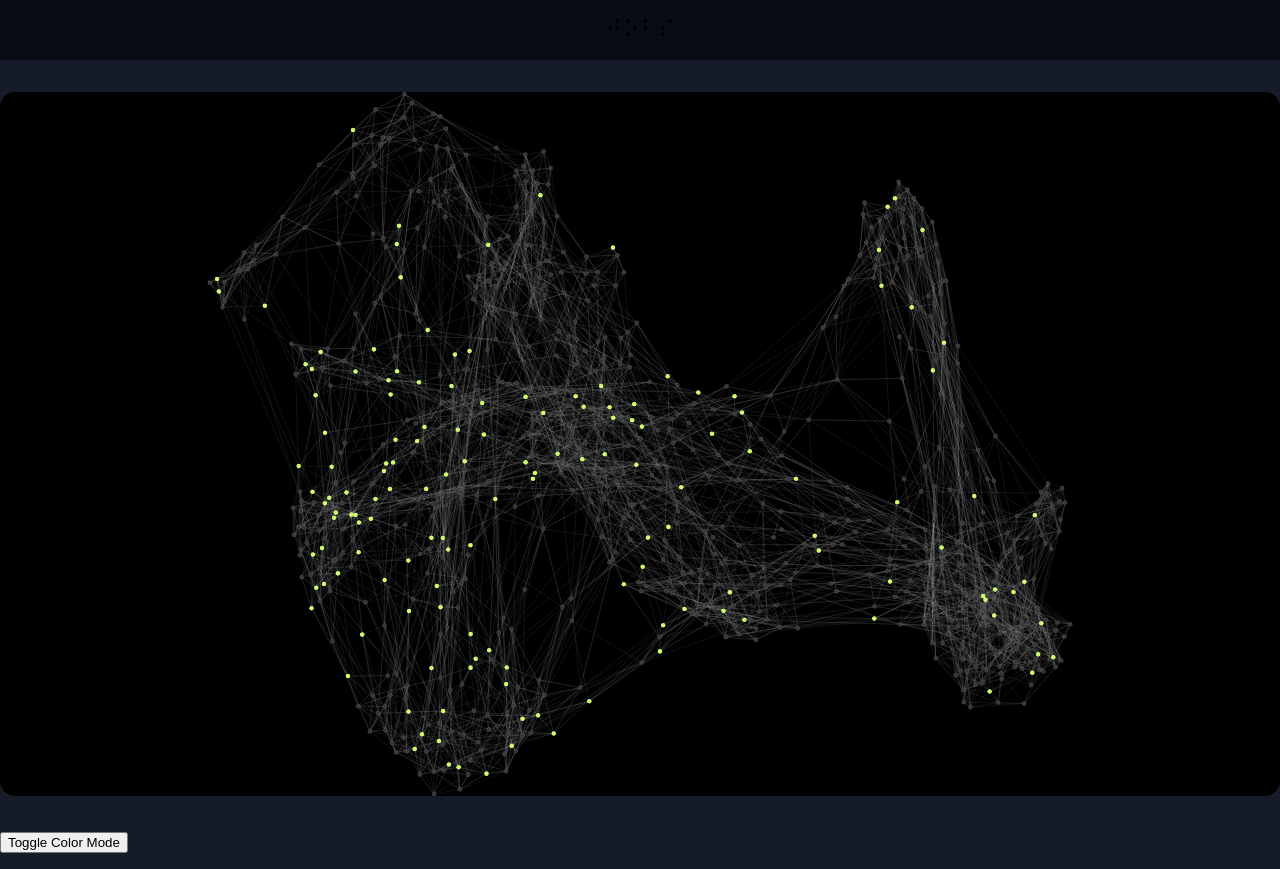
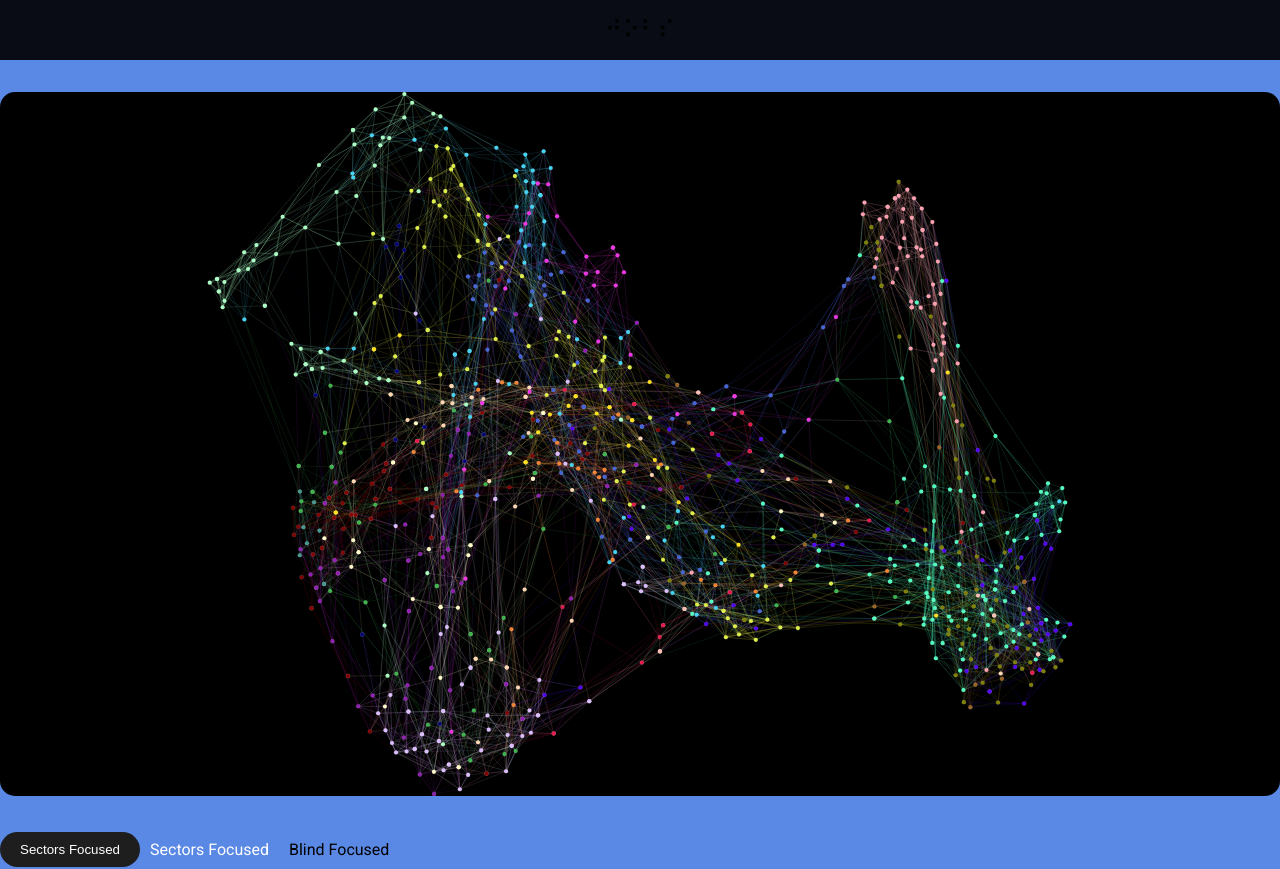
Before and after one commit to joachimasare/Data-Visualization-for-Inclusive-Occupation---Visually-Impaired-Employment, a Flask app: page / in a window 1280 px wide. Run offline with Flask 3, Linux system fonts and the light colour scheme.

Commit message:
Working switching color modes
Changed button for color modes toggling but it shows three options instead of 2. I think the DOM is repeating something

```diff
--- a/static/css/styles.css
+++ b/static/css/styles.css
@@ -1,6 +1,6 @@
 body {
     font-family: 'Roboto', sans-serif;
-    background-color: #161B29;
+    background-color: #5988e5;
     margin: 0;
     padding: 0;
 }
@@ -20,8 +20,31 @@ body {
     border-color: transparent white transparent transparent; /* Makes the arrow point leftwards with a black color */
 }
 
+.toggle-container {
+    display: flex;
+    align-items: center;
+}
 
+.toggle-button {
+    background-color: #1E1E1E;
+    color: #FFFFFF;
+    border-radius: 20px;
+    padding: 10px 20px;
+    cursor: pointer;
+    border: none;
+    outline: none;
+    transition: background-color 0.3s ease;
+}
 
+.toggle-options span {
+    margin: 0 10px;
+    cursor: pointer;
+    transition: color 0.3s ease;
+}
+
+.toggle-options .active {
+    color: #FFFFFF; /* Active Color */
+}
 
 
 
--- a/static/js/app.js
+++ b/static/js/app.js
@@ -1,6 +1,6 @@
 let node;
 let link;
-let colorMode = false;
+let colorMode = true;
 
 let tooltip = d3.select("body")
     .append("div")
@@ -39,6 +39,53 @@ const colorMapping = {
     "Transportation and Material Moving": "#5200ff"
 };
 
+const toggleContainer = d3.select("body").append("div")
+    .attr("class", "toggle-container");
+
+const toggleButton = toggleContainer.append("button")
+    .attr("class", "toggle-button")
+    .attr("id", "toggleBtn")
+    .text("Sectors Focused")
+    .on("click", function() {
+        toggleModes();
+    });
+
+const toggleOptions = toggleContainer.append("div")
+    .attr("class", "toggle-options");
+
+toggleOptions.append("span")
+    .attr("id", "sectorsFocus")
+    .attr("class", "active")
+    .text("Sectors Focused")
+    .on("click", function() {
+        setMode(true);
+    });
+
+toggleOptions.append("span")
+    .attr("id", "blindFocus")
+    .text("Blind Focused")
+    .on("click", function() {
+        setMode(false);
+    });
+
+
+function toggleModes() {
+    setMode(!colorMode);
+}
+
+function setMode(isSectorFocused) {
+    colorMode = isSectorFocused;
+    if (colorMode) {
+        d3.select("#sectorsFocus").attr("class", "active");
+        d3.select("#blindFocus").attr("class", "");
+        d3.select("#toggleBtn").text("Sectors Focused");
+    } else {
+        d3.select("#sectorsFocus").attr("class", "");
+        d3.select("#blindFocus").attr("class", "active");
+        d3.select("#toggleBtn").text("Blind Focused");
+    }
+    updateColors();
+}
 
 function updateColors() {
     if (colorMode) {
@@ -49,6 +96,8 @@ function updateColors() {
         link.attr("stroke", "#989898");
     }
 }
+
+
 
 
 const svg = d3.select("#graph")
@@ -132,13 +181,13 @@ function fitGraphToContainer() {
        .call(zoom.transform, d3.zoomIdentity.translate(translate[0], translate[1]).scale(scale));
 }
 
-d3.select("body").append("button")
-    .attr("id", "toggleButton")
-    .text("Toggle Color Mode")
-    .on("click", function() {
-        colorMode = !colorMode;
-        updateColors();
-});
+//d3.select("body").append("button")
+//    .attr("id", "toggleButton")
+//    .text("Toggle Color Mode")
+//    .on("click", function() {
+//        colorMode = !colorMode;
+//        updateColors();
+//});
 
 // Fetch all occupations first
 d3.json("/occupations").then(function(allOccupations) {
```
